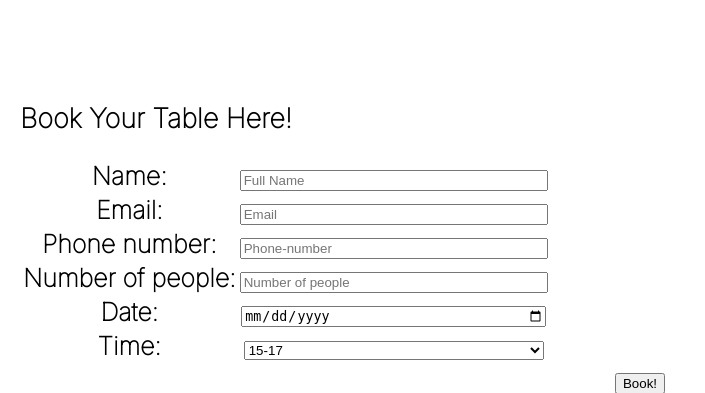
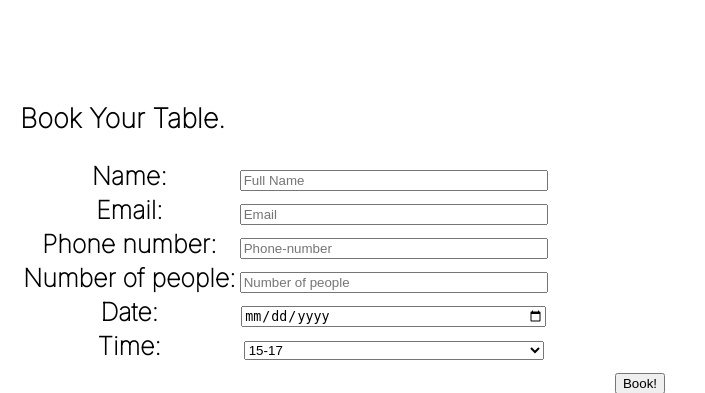
Before and after one commit to matgus217/Artic-Point, a Django app: page /book.html in a window 1280 px wide. Shown: the part 160-553 px from the top of the page, without its empty margins (0-705 px from the left). Run offline with Django 3.2, Linux system fonts and the light colour scheme; some libraries are stand-ins or nearby versions; some web fonts are replaced.

Commit message:
Add styles in css

```diff
--- a/pages/templates/pages/book.html
+++ b/pages/templates/pages/book.html
@@ -67,7 +67,7 @@
             <div class="container">
                 <div class="row align-items-center justify-content-center">
                     <div class="col-md-7">
-                        <h2 class="reservation-heading">Book Your Table Here!</h2>
+                        <h2 class="reservation-heading">Book Your Table.</h2>
                         <div id="book-table">
                             <form method="POST" action="" enctype="multipart/form-data" id="book-form">
                                 {% csrf_token %}
--- a/static/css/style.css
+++ b/static/css/style.css
@@ -494,6 +494,9 @@ a {
     }
 }
 
+.reservetion-heading {
+    text-align: center;
+}
 @media (min-width: 850px) {
     .timeline-post:nth-child(odd) .date-wrapper {
         right: -85px;
```
